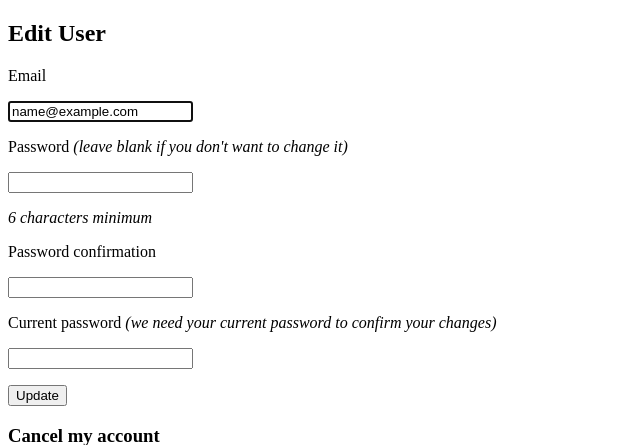
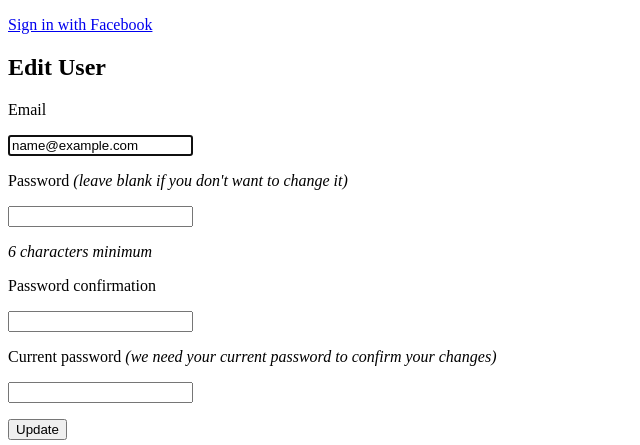
Before and after one commit to jasperkennis/RemoteControll, a Rails app: page /users/edit in a window 1280 px wide. Shown: the top 445 px of the page, without its empty margins (0-640 px from the left). Run offline with Rails 7, Linux system fonts and the light colour scheme; the visitor is signed in with stand-in values (Sample User, id 1); parts of the project's set-up code (start-up, migrations or seed data) failed here and were passed over; some libraries are stand-ins or nearby versions.

Commit message:
Added signup link to application view.

```diff
--- a/app/views/layouts/application.html.erb
+++ b/app/views/layouts/application.html.erb
@@ -9,6 +9,7 @@
 <body>
 <p class="notice"><%= notice %></p>
 <p class="alert"><%= alert %></p>
+<%= link_to "Sign in with Facebook", user_omniauth_authorize_path(:facebook) %>
 <%= yield %>
 
 </body>
```
Also changed, not shown: app/models/user.rb (line endings or trailing spaces).
